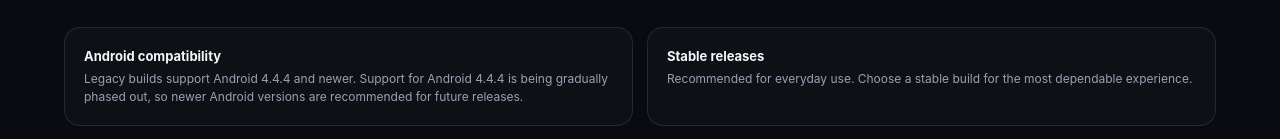
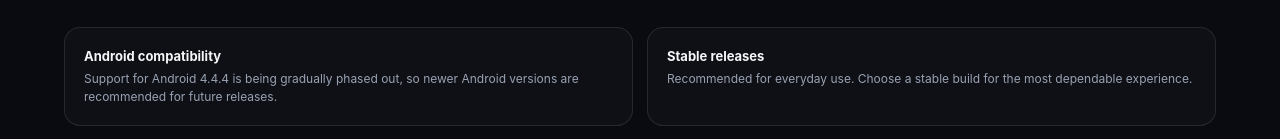
Before and after one commit to iy367-ux/EmberHome, a plain HTML site: page docs/index.html in a window 1280 px wide. Shown: the part 986-1125 px from the top of the page. Drawn offline with Linux system fonts and the light colour scheme; no server answers.

Commit message:
Update Android compatibility notice

```diff
--- a/docs/index.html
+++ b/docs/index.html
@@ -85,7 +85,7 @@ footer a{color:#d9a17c;text-decoration:none}
     <article class="card"><div class="kind">Release library</div><p class="version">Loading…</p><p class="note">Fetching the latest versions.</p></article>
   </section>
   <section class="info" aria-label="Release information">
-    <div class="info-card"><strong>Android compatibility</strong><p>Legacy builds support Android 4.4.4 and newer. Support for Android 4.4.4 is being gradually phased out, so newer Android versions are recommended for future releases.</p></div>
+    <div class="info-card"><strong>Android compatibility</strong><p>Support for Android 4.4.4 is being gradually phased out, so newer Android versions are recommended for future releases.</p></div>
     <div class="info-card"><strong>Stable releases</strong><p>Recommended for everyday use. Choose a stable build for the most dependable experience.</p></div>
     <div class="info-card"><strong>Beta releases</strong><p>Preview builds with newer changes. They may contain bugs or unfinished features.</p></div>
   </section>
```
